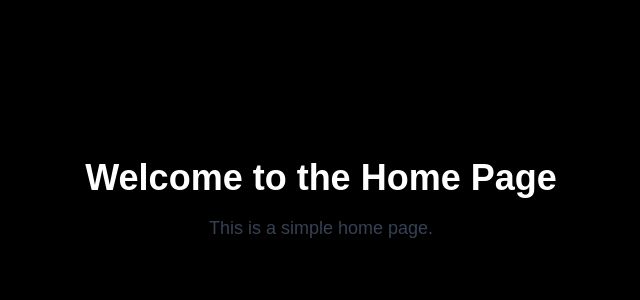
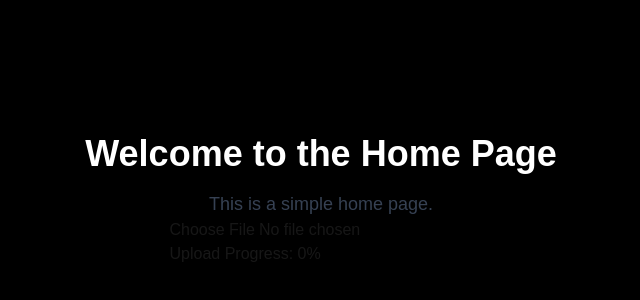
Before and after one commit to nguyenhbryan/vistore, a Next.js app: page /home in a window 1280 px wide. Shown: the part 200-500 px from the top of the page, without its empty margins (319-959 px from the left). Built offline with nearby package versions, Linux system fonts and the light colour scheme; no server answers.

Commit message:
video uploader to firebase storage

```diff
--- /dev/null
+++ b/src/app/components/VideoUploader.tsx
@@ -0,0 +1,36 @@
+// components/VideoUploader.js
+'use client';
+
+import { useState } from 'react';
+import { ref, uploadBytesResumable, getDownloadURL } from 'firebase/storage';
+import { storage } from '../utils/firebaseClient';
+
+export default function VideoUploader() {
+  const [progress, setProgress] = useState(0);
+  const [videoURL, setVideoURL] = useState('');
+
+  const handleUpload = async (e) => {
+    const file = e.target.files[0];
+    const storageRef = ref(storage, `videos/${file.name}`);
+    const uploadTask = uploadBytesResumable(storageRef, file);
+
+    uploadTask.on('state_changed',
+      (snapshot) => {
+        const prog = Math.round((snapshot.bytesTransferred / snapshot.totalBytes) * 100);
+        setProgress(prog);
+      },
+      (err) => console.error(err),
+      () => {
+        getDownloadURL(uploadTask.snapshot.ref).then(setVideoURL);
+      }
+    );
+  };
+
+  return (
+    <div>
+      <input type="file" accept="video/*" onChange={handleUpload} />
+      <p>Upload Progress: {progress}%</p>
+      {videoURL && <video controls src={videoURL} width="400" />}
+    </div>
+  );
+}
--- a/src/app/home/page.tsx
+++ b/src/app/home/page.tsx
@@ -1,4 +1,6 @@
 "use client";
+
+import VideoUploader from "../components/VideoUploader";
 
 export default function HomePage() {
   return (
@@ -7,6 +9,9 @@ export default function HomePage() {
         Welcome to the Home Page
       </h1>
       <p className="text-lg text-gray-700">This is a simple home page.</p>
+      <div>
+        <VideoUploader/>
+      </div>
     </div>
   );
 }
--- a/src/app/utils/firebaseClient.ts
+++ b/src/app/utils/firebaseClient.ts
@@ -1,5 +1,6 @@
 import { initializeApp, getApps } from 'firebase/app';
 import { getAuth, GoogleAuthProvider } from 'firebase/auth';
+import { getStorage } from 'firebase/storage';
 
 const firebaseConfig = {
   apiKey: process.env.NEXT_PUBLIC_FIREBASE_API_KEY,
@@ -12,5 +13,6 @@ const firebaseConfig = {
 
 const app = !getApps().length ? initializeApp(firebaseConfig) : getApps()[0];
 
+export const storage = getStorage(app);
 export const auth = getAuth(app);
 export const provider = new GoogleAuthProvider();
```
